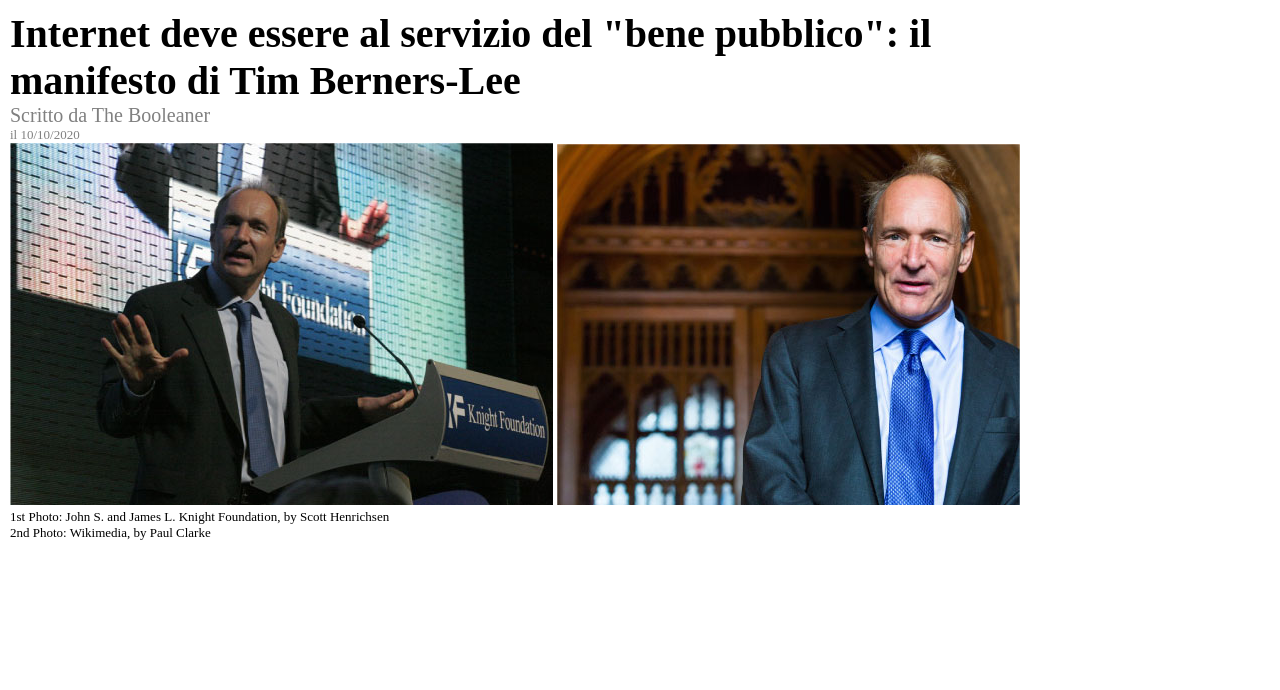
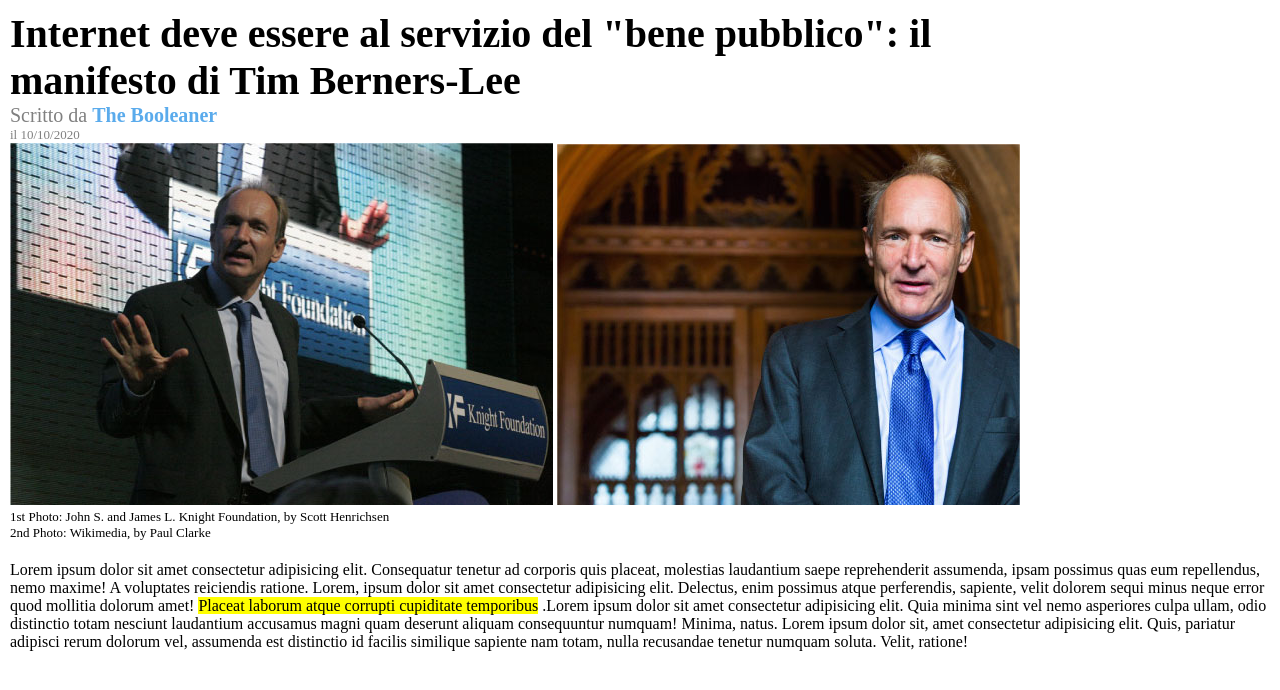
Before and after one commit to MiriamPecora/html-css-booleaner, a plain HTML site: page index.html in a window 1280 px wide. Shown: the part 100-790 px from the top of the page. Drawn offline with Linux system fonts and the light colour scheme.

Commit message:
[UPDATE] Added the second section of the page and highlighted a span.

```diff
--- a/css/style.css
+++ b/css/style.css
@@ -26,6 +26,8 @@ main {
     padding: 10px;
 }
 
+/* PRIMA SEZIONE */
+
 h1 {
     font-size: 40px;
 }
@@ -45,3 +47,8 @@ h1 {
 #pics_subtitles p {
     color: black;
 }
+
+/* SECONDA SEZIONE */
+#second_section {
+    margin: 20px 0 20px 0;
+}
--- a/index.html
+++ b/index.html
@@ -16,7 +16,7 @@
         <!-- PRIMA SEZIONE -->
        <div id="first_section">
             <h1>Internet deve essere al servizio del "bene pubblico": il <br> manifesto di Tim Berners-Lee</h1>
-        <h3>Scritto da The Booleaner</h3>
+            <h3>Scritto da <span style="color:rgb(90, 171, 236) ; font-weight:bold;">The Booleaner</span></h3>
             <p>il 10/10/2020</p>
 
             <img src="./img/tim-1.jpg" alt="tim_berners-lee">
@@ -27,6 +27,12 @@
                 <p>2nd Photo: Wikimedia, by Paul Clarke</p>
             </div>
         </div>
+
+        <!-- SECONDA SEZIONE -->
+        <div id="second_section">
+            <p>Lorem ipsum dolor sit amet consectetur adipisicing elit. Consequatur tenetur ad corporis quis placeat, molestias laudantium saepe reprehenderit assumenda, ipsam possimus quas eum repellendus, nemo maxime! A voluptates reiciendis ratione. Lorem, ipsum dolor sit amet consectetur adipisicing elit. Delectus, enim possimus atque perferendis, sapiente, velit dolorem sequi minus neque error quod mollitia dolorum amet! <span style="background-color: yellow;">Placeat laborum atque corrupti cupiditate temporibus</span> .Lorem ipsum dolor sit amet consectetur adipisicing elit. Quia minima sint vel nemo asperiores culpa ullam, odio distinctio totam nesciunt laudantium accusamus magni quam deserunt aliquam consequuntur numquam! Minima, natus. Lorem ipsum dolor sit, amet consectetur adipisicing elit. Quis, pariatur adipisci rerum dolorum vel, assumenda est distinctio id facilis similique sapiente nam totam, nulla recusandae tenetur numquam soluta. Velit, ratione!</p>
+        </div>
+
     </main>
 
 
```
Lines whose indentation alone changed are shown as unchanged.
